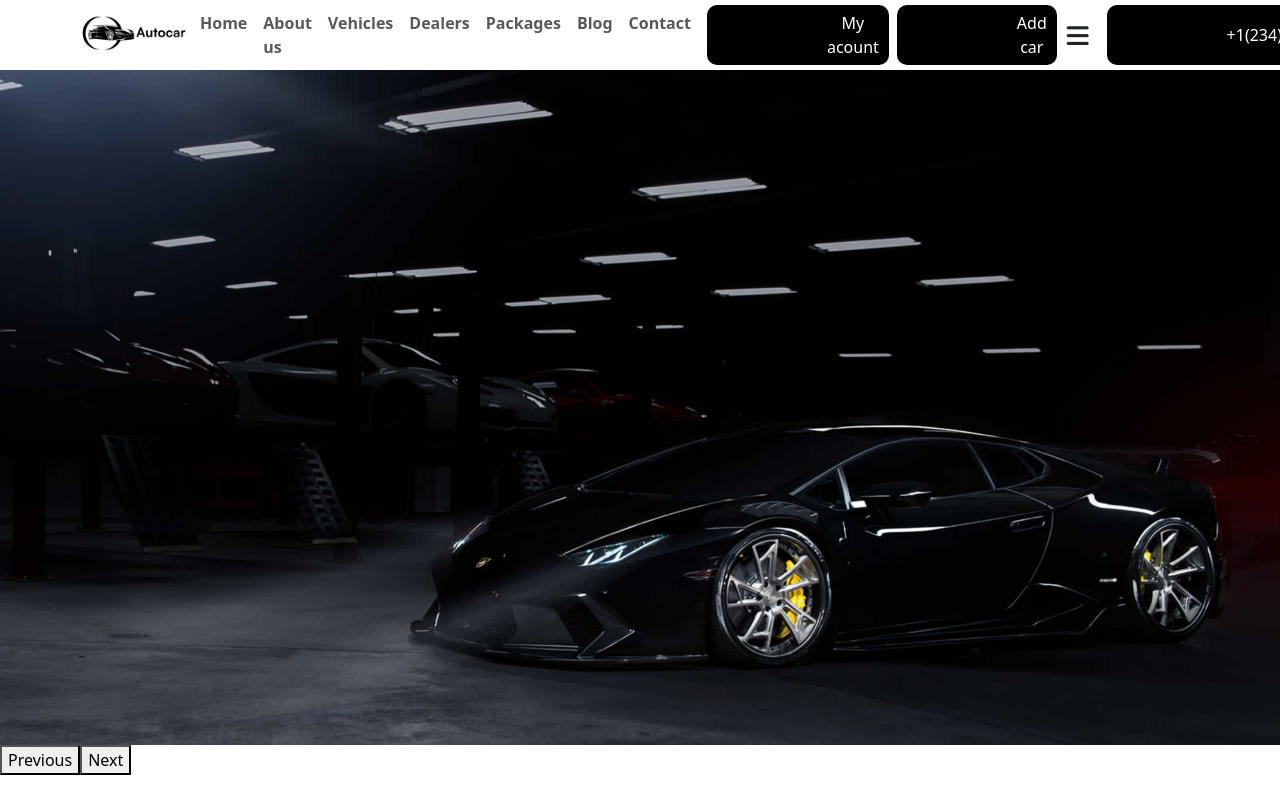
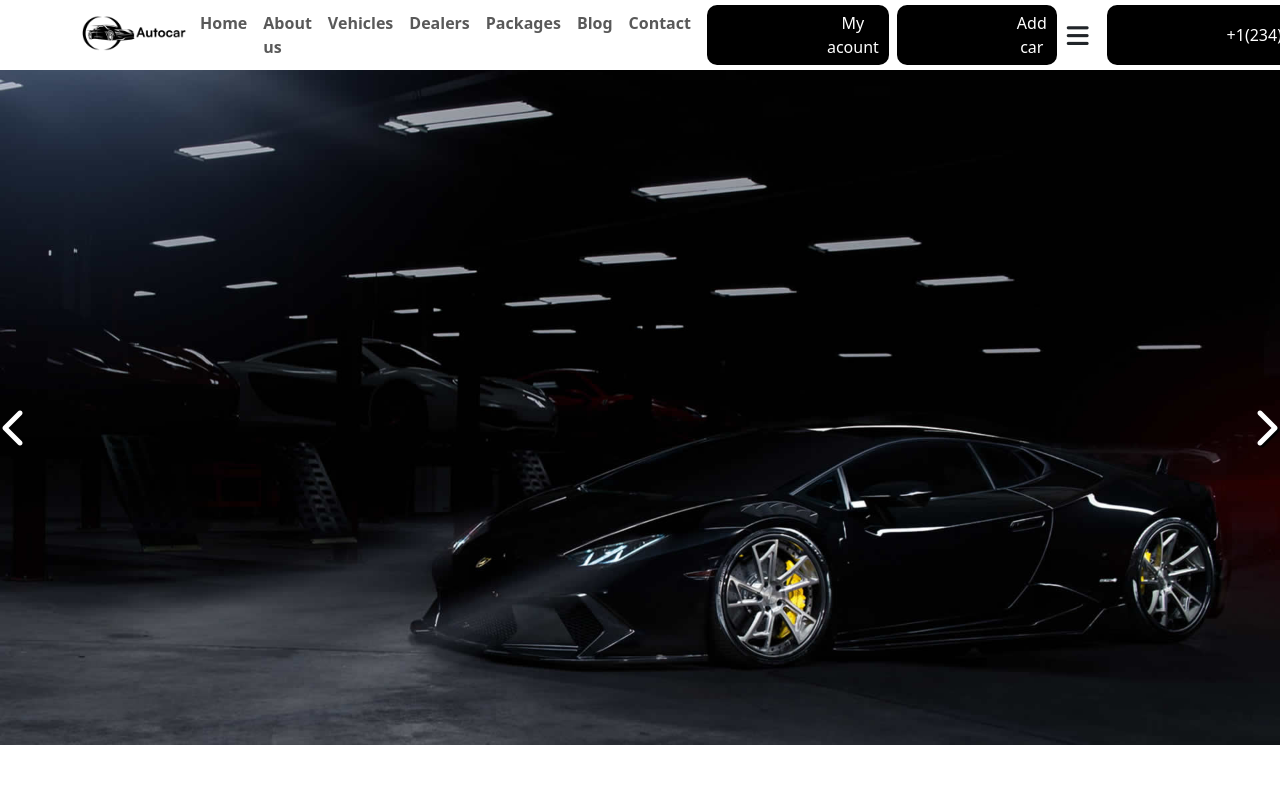
Before and after one commit to Sebastian-ivaniczki/proj-html-vuejs, a Vue app: page / in a window 1280 px wide. Shown: the top 800 px of the page. Built offline with nearby package versions, Linux system fonts and the light colour scheme; the HTML template or start-up script is replaced by a standard one.

Commit message:
fixed slider and add style

```diff
--- a/src/components/partials/AppSlider.vue
+++ b/src/components/partials/AppSlider.vue
@@ -45,15 +45,15 @@ export default {
          <img :class="{ 'active': index === currentIndex }" :src="currentImage(slide.img)" :alt="slide.description">
        </div>
 
+       <i @click="previousSlide" class="fas fa-chevron-left"></i>
+       <i  @click="nextSlide" class="fas fa-chevron-right"></i>
       </div>
-      <button @click="previousSlide">Previous</button>
-      <button @click="nextSlide">Next</button>
   </div>
 </template>
 
 <style scoped lang="scss">
 .slider-container{
-  img{
+   img{
 
     width: 100%;
     height:  675px;
@@ -64,5 +64,23 @@ export default {
     display: block;
   }
 }
+.slider{
+  position: relative;
+}
 
+.fas{
+  font-size: 40px;
+  cursor: pointer;
+  position: absolute;
+  color: #fff;
+  text-shadow: 2px 2px #000000;
+}
+.fa-chevron-left{
+  top: 50%;
+  left: 0;
+}
+.fa-chevron-right{
+  top: 50%;
+  right: 0;
+}
 </style>
```
